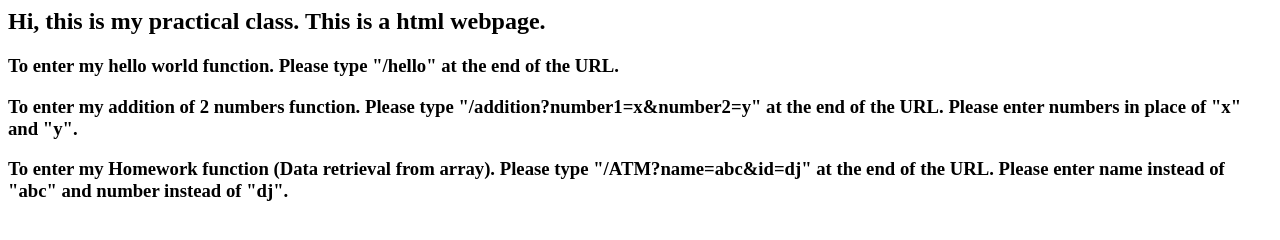
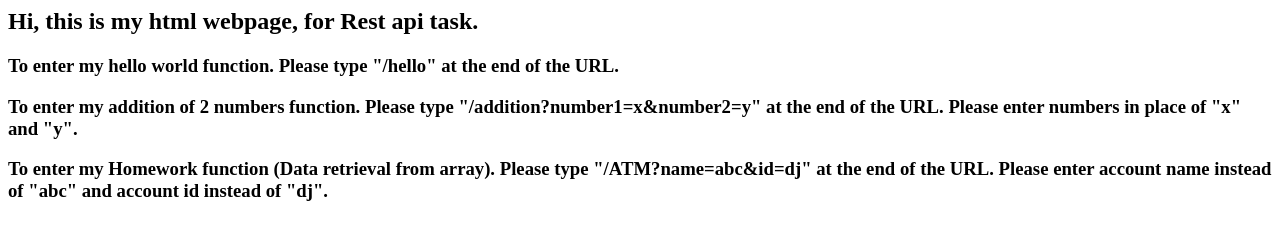
Before and after one commit to Suryatalari/sit725-prac5, a website: page public/index.html in a window 1280 px wide. Drawn offline with Linux system fonts and the light colour scheme.

Commit message:
incorporated refinements

```diff
--- a/public/index.html
+++ b/public/index.html
@@ -3,7 +3,7 @@
         <title>SIT725 Software Engineering</title>
     </head>
     <body>
-        <h2>Hi, this is my practical class. This is a html webpage.</h2>
+        <h2>Hi, this is my html webpage, for Rest api task.</h2>
         <h3>To enter my hello world function.
             Please type "/hello" at the end of the URL.
         </h3>
@@ -13,7 +13,7 @@
         </h3>
         <h3>To enter my Homework function (Data retrieval from array).
             Please type "/ATM?name=abc&id=dj" at the end of the URL.
-            Please enter name instead of "abc" and number instead of "dj".
+            Please enter account name instead of "abc" and account id instead of "dj".
         </h3>
     </body>
 </html>
--- a/server.js
+++ b/server.js
@@ -23,6 +23,9 @@ let add_two_numbers = function(number1,number2){
 rest_api.get('/addition', function(request, response){
     let number_1 = parseFloat(request.query.number1)
     let number_2 = parseFloat(request.query.number2)
+    if(isNaN(number_1) || isNaN(number_2)){
+        response.send("Please enter numbers.")
+    }
     console.log("The first number is:", number_1)
     console.log("The second number is:", number_2)
     let Total = add_two_numbers(number_1, number_2)
@@ -37,6 +40,7 @@ let accounts = [
     {id:2,name:'sarah',deposit:5},
     {id:3,name:'jim',deposit:15}
     ]
+// for loop for iterating through the array.
 for(i = 0; i < accounts.length; i += 1){
     if(name == accounts[i].name && id == accounts[i].id) {
         return accounts[i].deposit
```
